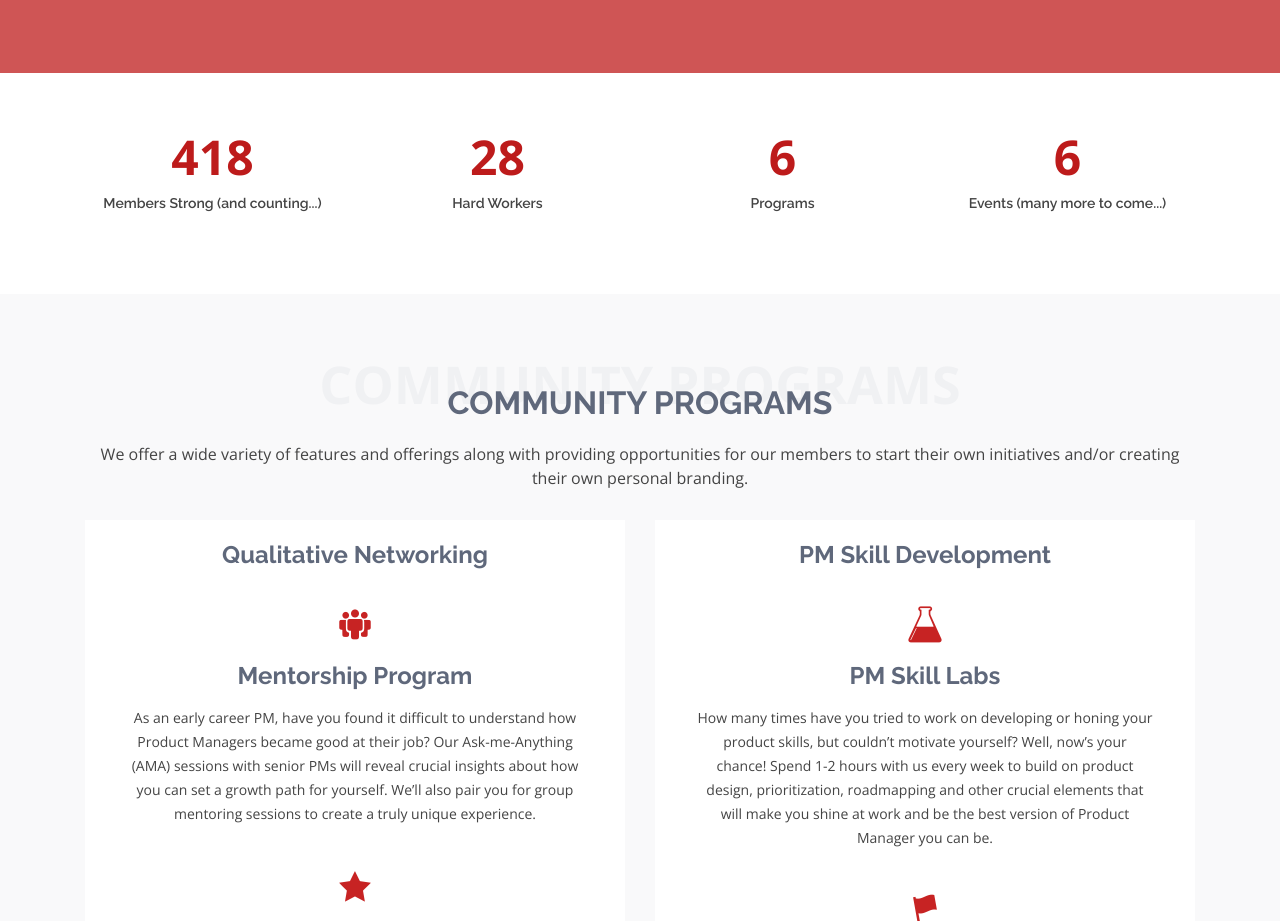
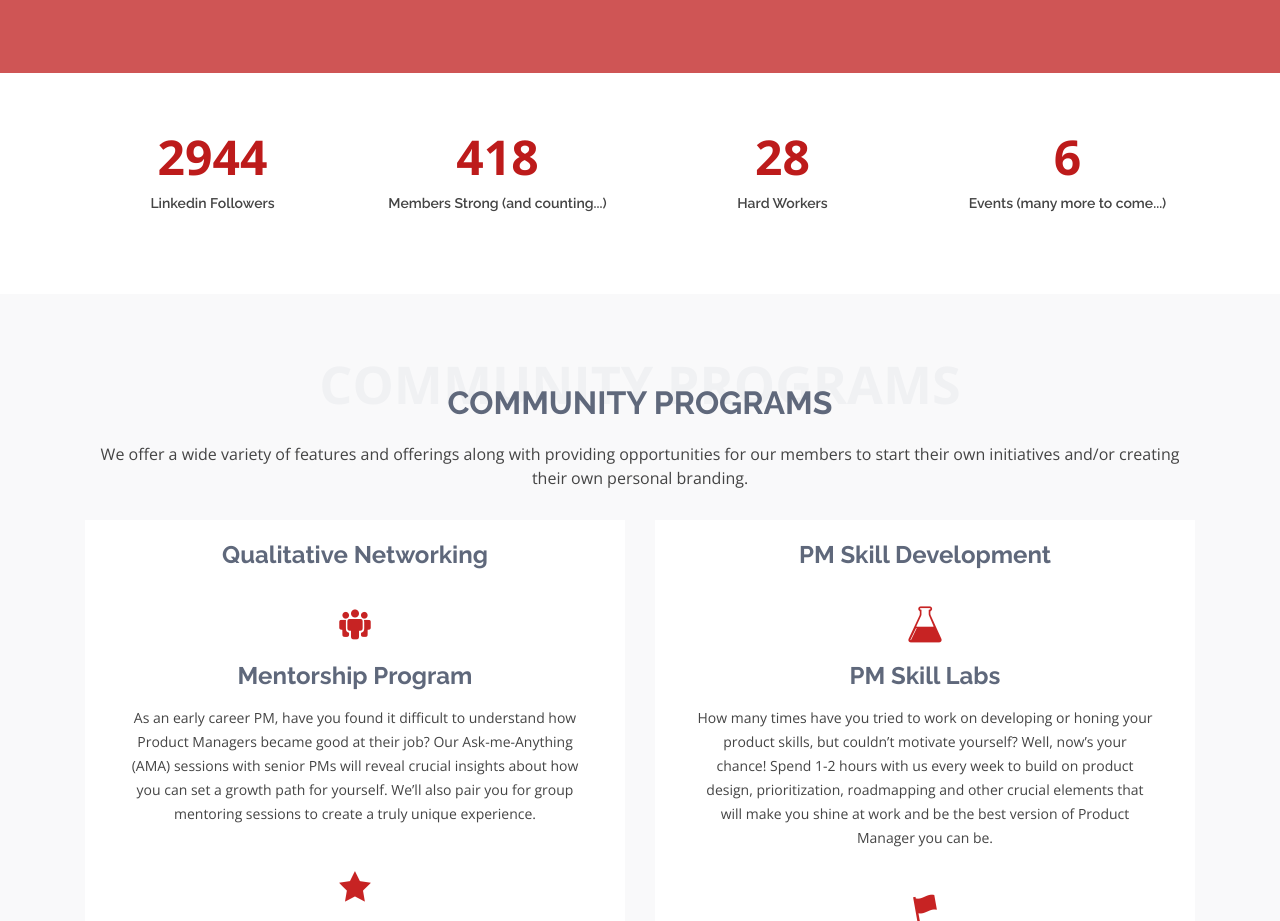
Before and after one commit to apmclub/apmclub.github.io, a plain HTML site: page index.html in a window 1280 px wide. Shown: the part 972-1893 px from the top of the page. Drawn offline with nearby package versions, Linux system fonts and the light colour scheme.

Commit message:
final changes

```diff
--- a/index.html
+++ b/index.html
@@ -176,6 +176,11 @@
         <div class="row counters">
 
           <div class="col-lg-3 col-6 text-center">
+            <span data-toggle="counter-up">2944</span>
+            <p>Linkedin Followers</p>
+          </div>
+
+          <div class="col-lg-3 col-6 text-center">
             <span data-toggle="counter-up">418</span>
             <p>Members Strong (and counting...)</p>
           </div>
@@ -183,11 +188,6 @@
           <div class="col-lg-3 col-6 text-center">
             <span data-toggle="counter-up">28</span>
             <p>Hard Workers</p>
-          </div>
-
-          <div class="col-lg-3 col-6 text-center">
-            <span data-toggle="counter-up">6</span>
-            <p>Programs</p>
           </div>
 
           <div class="col-lg-3 col-6 text-center">
```
